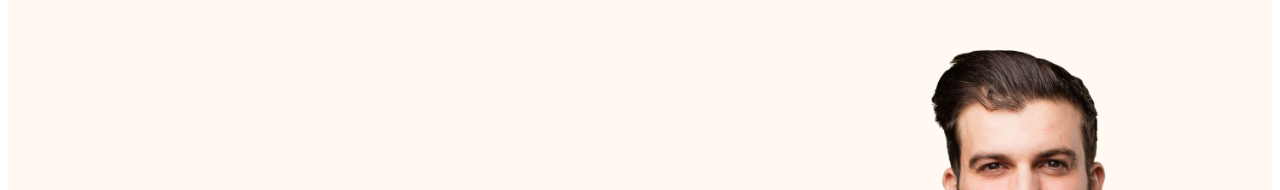
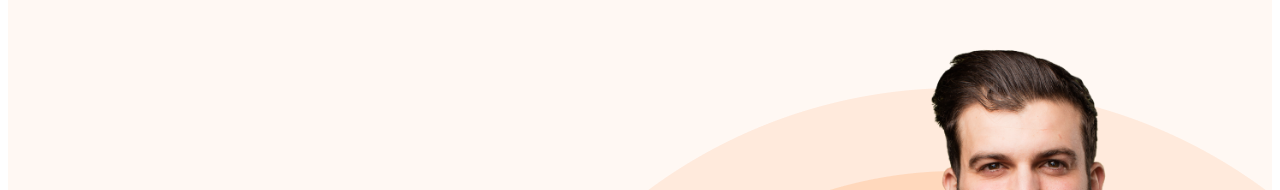
Before and after one commit to nizamuddin-git-repo/New-website, a plain HTML site: page index.html in a window 1280 px wide. Shown: the part 200-390 px from the top of the page. Drawn offline with nearby package versions, Linux system fonts and the light colour scheme.

```diff
--- a/style/style.css
+++ b/style/style.css
@@ -31,6 +31,7 @@
 
 nav a {
     text-decoration: none;
+    color: #474747;
 }
 
 .btn-primary{
@@ -45,15 +46,20 @@
 
 .header {
     background-color: #FFF8F3;
+    background-image: url('../images/header_bg.png');
+    background-repeat: no-repeat;
+    background-position: bottom right;
 
 }
 
 .banner {
-    padding: 30px 30px 30px 150px;
+    padding: 30px 30px 0px 150px;
     display: flex;
     align-items: center;
+    justify-content: space-between;
 }
 
 .banner .profile-pic {
     width: 500px;
+
 }
```
